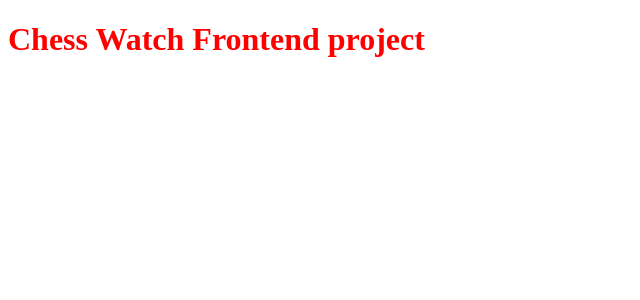
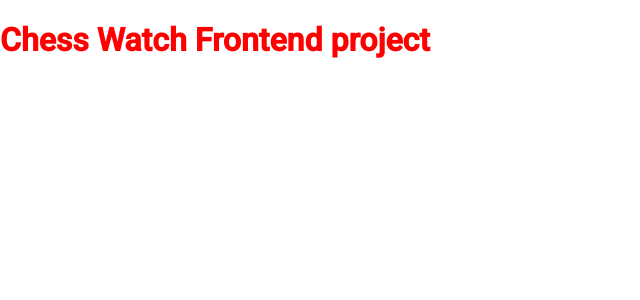
Before and after one commit to Brianmanden/chess-watch-frontend, an Angular app in the folder cwf/: page / in a window 1280 px wide. Shown: the top 300 px of the page, without its empty margins (0-640 px from the left). Built offline with nearby package versions, Linux system fonts and the light colour scheme.

Commit message:
Add Angular Material

```diff
--- a/cwf/angular.json
+++ b/cwf/angular.json
@@ -28,6 +28,7 @@
               "src/assets"
             ],
             "styles": [
+              "./node_modules/@angular/material/prebuilt-themes/purple-green.css",
               "src/styles.scss"
             ],
             "scripts": []
@@ -92,6 +93,7 @@
               "src/assets"
             ],
             "styles": [
+              "./node_modules/@angular/material/prebuilt-themes/purple-green.css",
               "src/styles.scss"
             ],
             "scripts": []
@@ -123,6 +125,7 @@
           }
         }
       }
-    }},
+    }
+  },
   "defaultProject": "cwf"
 }
--- a/cwf/package.json
+++ b/cwf/package.json
@@ -12,10 +12,12 @@
   "private": true,
   "dependencies": {
     "@angular/animations": "~10.0.2",
+    "@angular/cdk": "^10.0.1",
     "@angular/common": "~10.0.2",
     "@angular/compiler": "~10.0.2",
     "@angular/core": "~10.0.2",
     "@angular/forms": "~10.0.2",
+    "@angular/material": "^10.0.1",
     "@angular/platform-browser": "~10.0.2",
     "@angular/platform-browser-dynamic": "~10.0.2",
     "@angular/router": "~10.0.2",
--- a/cwf/src/app/app.module.ts
+++ b/cwf/src/app/app.module.ts
@@ -2,13 +2,15 @@ import { BrowserModule } from '@angular/platform-browser';
 import { NgModule } from '@angular/core';
 
 import { AppComponent } from './app.component';
+import { BrowserAnimationsModule } from '@angular/platform-browser/animations';
 
 @NgModule({
   declarations: [
     AppComponent
   ],
   imports: [
-    BrowserModule
+    BrowserModule,
+    BrowserAnimationsModule
   ],
   providers: [],
   bootstrap: [AppComponent]
--- a/cwf/src/index.html
+++ b/cwf/src/index.html
@@ -6,7 +6,9 @@
     <base href="/" />
     <meta name="viewport" content="width=device-width, initial-scale=1" />
     <link rel="icon" type="image/x-icon" href="favicon.ico" />
-  </head>
+      <link href="https://fonts.googleapis.com/css?family=Roboto:300,400,500&display=swap" rel="stylesheet">
+    <link href="https://fonts.googleapis.com/icon?family=Material+Icons" rel="stylesheet">
+</head>
   <body>
     <app-root></app-root>
   </body>
--- a/cwf/src/styles.scss
+++ b/cwf/src/styles.scss
@@ -1 +1,4 @@
 /* You can add global styles to this file, and also import other style files */
+
+html, body { height: 100%; }
+body { margin: 0; font-family: Roboto, "Helvetica Neue", sans-serif; }
```
Also changed, not shown: 1 other file (tests, documents, lock files or other folders).
